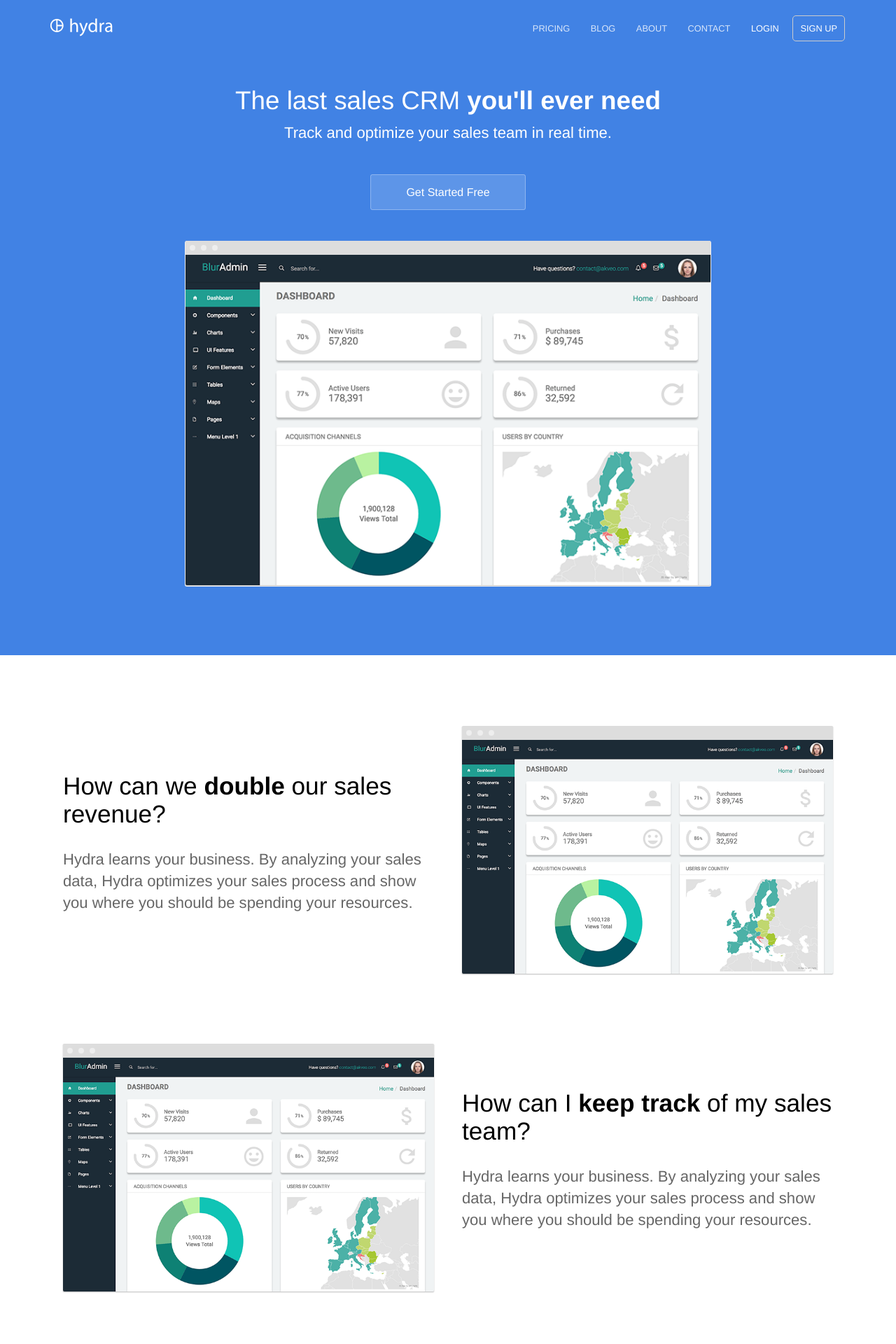
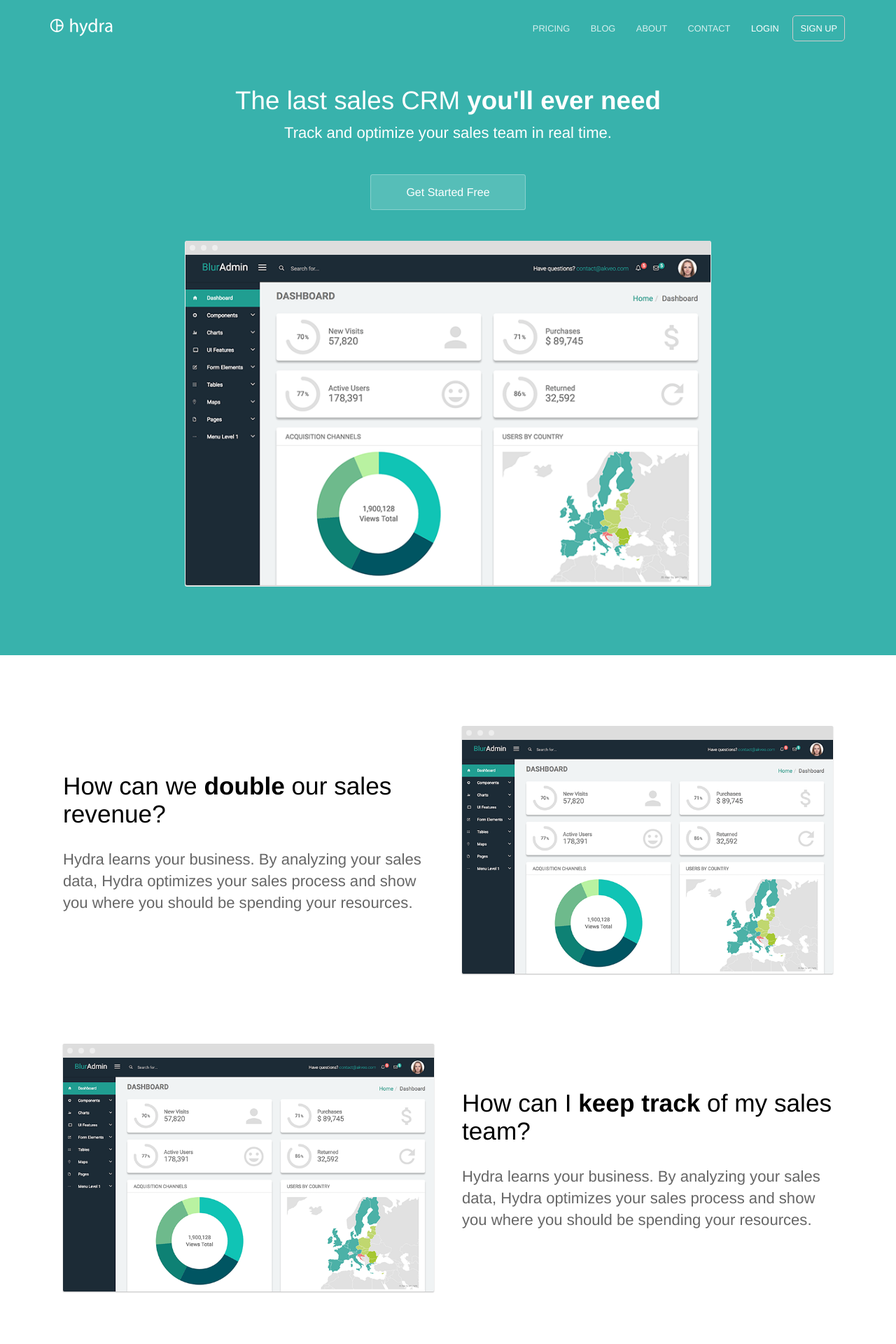
Before and after one commit to Ryanb58/211hub, a Jekyll site: the page built from index.html, in a window 1280 px wide. Shown: the top 1920 px of the page at 70% size. Built offline with Jekyll 4.4.1, drawn with Linux system fonts in a browser that asks for light colours.

Commit message:
Fixed variable.

```diff
--- a/_sass/variables.scss
+++ b/_sass/variables.scss
@@ -1,5 +1,5 @@
-$brand-color: #4182e4;
-$secondary-brand-color: #4182e4;
+$brand-color: #38b2ac;
+$secondary-brand-color: #38b2ac;
 $middle-gradient-color: mix($brand-color, $secondary-brand-color, 95%);
 
 // Breakpoints
```
